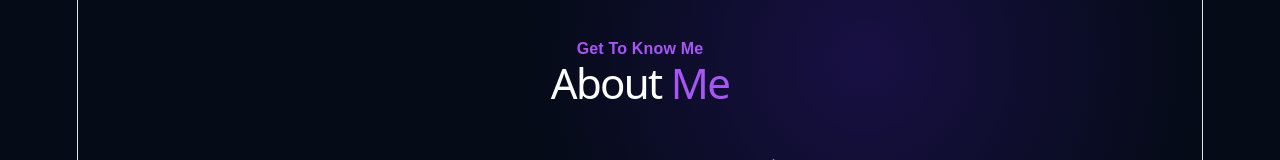
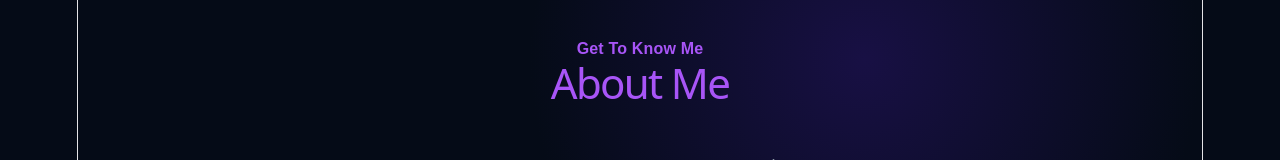
Before and after one commit to lalithya2910/portfolio, a React (Vite) app: page /about in a window 1280 px wide. Shown: the part 139-299 px from the top of the page. Built offline with nearby package versions, Linux system fonts and the light colour scheme.

Commit message:
Change header color from white to #a855f7

```diff
--- a/src/About.css
+++ b/src/About.css
@@ -21,7 +21,7 @@
 .about-header h1 {
   font-size: 42px;
   margin:0;
-  color:white;
+  color:#a855f7;
 }
 
 .about-header h1 span {
```
